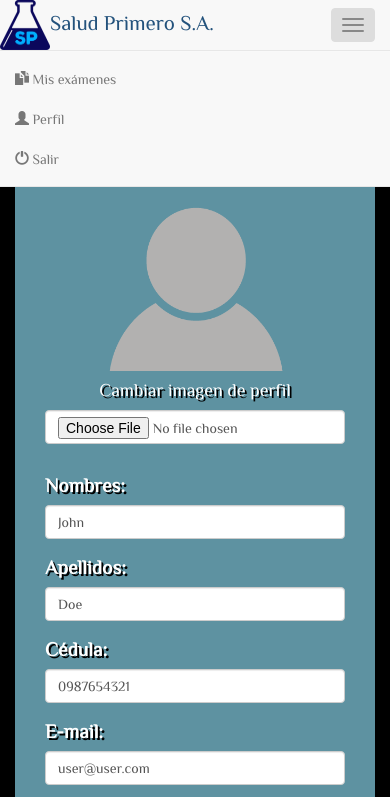
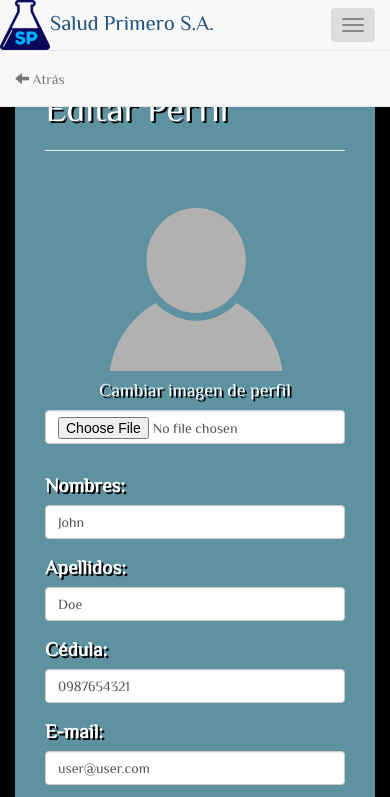
Before and after one commit to kfilella/SaludPrimero, a plain HTML site: page perfilUsuario.html in a window 390 px wide. Both pictures are taken after a click on the button 353 px from the left and 25 px from the top of the page. Shown: the top 797 px of the page. Drawn offline with nearby package versions, Linux system fonts and the light colour scheme.

Commit message:
Barra navegacion en Perfil Usuario con botón "Atrás"
- Sección Perfil en la página Paciente dirige a perfil Usuario
- Perfil Usuario regresa a Paciente

```diff
--- a/perfilUsuario.html
+++ b/perfilUsuario.html
@@ -12,6 +12,7 @@
 </head>
 
 <body data-spy="scroll" data-target=".navbar" >
+<!--
   <nav class="navbar navbar-default navbar-fixed-top">
     <div class="container-fluid">
       <div class="navbar-header">
@@ -27,6 +28,32 @@
             <li><a href="#" class="scroll" data-toggle="collapse" data-target=".navbar-collapse.in" ><i class="glyphicon glyphicon-duplicate"></i> Mis ex&aacute;menes</a></li>
             <li><a href="perfilUsuario.html" class="scroll" data-toggle="collapse" data-target=".navbar-collapse.in"><i class="glyphicon glyphicon-user"></i> Perfil</a></li>
             <li><a href="index.html"><i class="glyphicon glyphicon-off" data-toggle="collapse" data-target=".navbar-collapse.in" ></i> Salir</a></li>
+          </ul>
+
+      </div>
+    </div>
+  </nav>
+  -->
+
+  <!-- Barra con boton Atrás -->
+  <nav class="navbar navbar-default navbar-fixed-top">
+    <div class="container-fluid">
+      <div class="navbar-header">
+        <button type="button" class="navbar-toggle" data-toggle="collapse" data-target="#pacienteBar">
+          <span class="icon-bar"></span>
+          <span class="icon-bar"></span>
+          <span class="icon-bar"></span>
+        </button>
+        <a href="paciente.html" data-toggle="collapse" data-target=".navbar-collapse.in" style="font-size: 1.5em;text-decoration: none;"><img src="imagenes/logo.png" alt="salud primero" width="50" height="50">Salud Primero S.A.</a>
+      </div>
+      <div class="collapse navbar-collapse" id="pacienteBar">
+
+          <ul class="nav navbar-nav navbar-right">
+          <!--
+            <li><a href="#" class="scroll" data-toggle="collapse" data-target=".navbar-collapse.in" ><i class="glyphicon glyphicon-duplicate"></i> Mis ex&aacute;menes</a></li>
+            <li><a href="#" class="scroll" data-toggle="collapse" data-target=".navbar-collapse.in"><i class="glyphicon glyphicon-user"></i> Perfil</a></li>
+          -->
+            <li><a href="paciente.html"><i class="glyphicon glyphicon-arrow-left" data-toggle="collapse" data-target=".navbar-collapse.in" ></i> Atr&aacute;s</a></li>
           </ul>
 
       </div>
```
